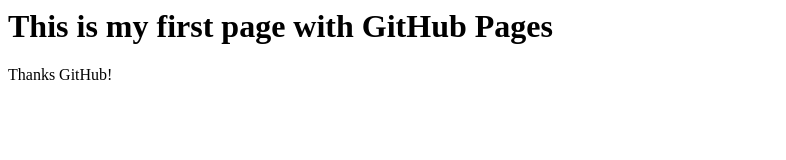
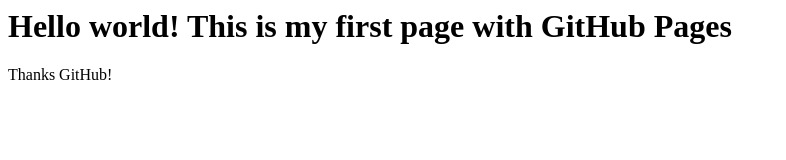
Before and after one commit to khaledtaqneen/legaltech, a plain HTML site: page index.html in a window 1280 px wide. Shown: the whole page, without its empty margins (0-786 px from the left). Drawn offline with Linux system fonts and the light colour scheme.

Commit message:
Update index.html

```diff
--- a/index.html
+++ b/index.html
@@ -1,3 +1,3 @@
 <html>
-<h1> This is my first page with GitHub Pages </h1> <p>Thanks GitHub!</p>
+<h1> Hello world! This is my first page with GitHub Pages </h1> <p>Thanks GitHub!</p>
 </html>
```
